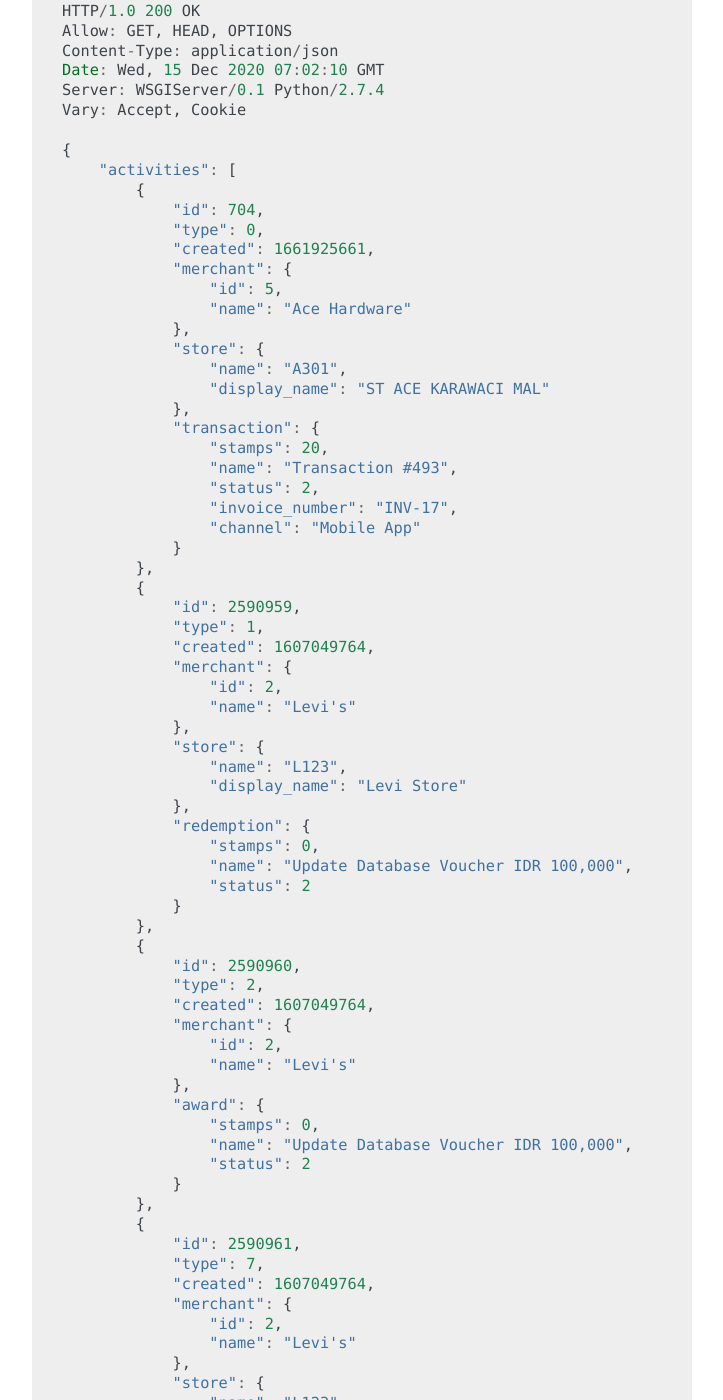
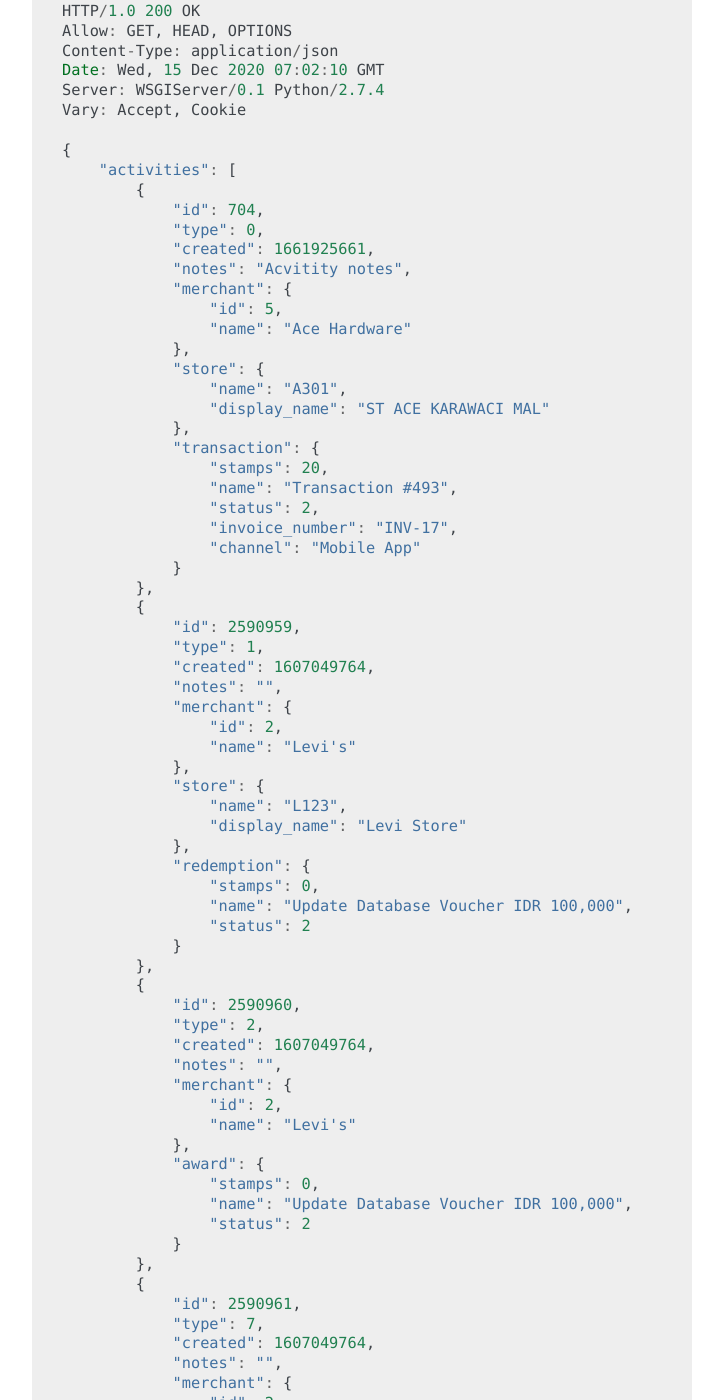
Before and after one commit to ui/stamps-api-docs, a Sphinx documentation site: the page built from source/activity_api.rst, in a window 1280 px wide and 1400 px high, scrolled down 1051 px. Shown: the whole window, without its empty margins (388-1111 px from the left). Built offline with Sphinx 7.4.7, drawn with Linux system fonts in a browser that asks for light colours; some of the changed text lies outside the part shown.

Commit message:
add notes field in activity api docs

```diff
--- a/source/activity_api.rst
+++ b/source/activity_api.rst
@@ -62,6 +62,7 @@ Below is an example response on successful API call.
                 "id": 704,
                 "type": 0,
                 "created": 1661925661,
+                "notes": "Acvitity notes",
                 "merchant": {
                     "id": 5,
                     "name": "Ace Hardware"
@@ -82,6 +83,7 @@ Below is an example response on successful API call.
                 "id": 2590959,
                 "type": 1,
                 "created": 1607049764,
+                "notes": "",
                 "merchant": {
                     "id": 2,
                     "name": "Levi's"
@@ -100,6 +102,7 @@ Below is an example response on successful API call.
                 "id": 2590960,
                 "type": 2,
                 "created": 1607049764,
+                "notes": "",
                 "merchant": {
                     "id": 2,
                     "name": "Levi's"
@@ -114,6 +117,7 @@ Below is an example response on successful API call.
                 "id": 2590961,
                 "type": 7,
                 "created": 1607049764,
+                "notes": "",
                 "merchant": {
                     "id": 2,
                     "name": "Levi's"
@@ -133,6 +137,7 @@ Below is an example response on successful API call.
                 "id": 2590962,
                 "type": 8,
                 "created": 1607049764,
+                "notes": "",
                 "survey": {
                     "name": "Test Survey",
                     "transaction_id": null
@@ -141,12 +146,14 @@ Below is an example response on successful API call.
             {
                 "id": 2590963,
                 "type": 9,
-                "created": 1607049764
+                "created": 1607049764,
+                "notes": "",
             },
             {
                 "id": 2590964,
                 "type": 10,
                 "created": 1607049764,
+                "notes": "",
                 "stamps_deduction": {
                     "stamps": 100,
                     "status": 1,
@@ -157,6 +164,7 @@ Below is an example response on successful API call.
                 "id": 2590965,
                 "type": 11,
                 "created": 1607049764,
+                "notes": "",
                 "store": {
                     "name": "L123",
                     "display_name": "Levi Store"
@@ -182,6 +190,7 @@ Below is an example response on successful API call.
                 "id": 2590966,
                 "type": 11,
                 "created": 1607049764,
+                "notes": "",
                 "store": {
                     "name": "L123",
                     "display_name": "Levi Store"
@@ -203,20 +212,24 @@ Below is an example response on successful API call.
             {
                 "id": 2590967,
                 "type": 12
+                "notes": "",
             },
             {
                 "id": 2590968,
-                "type": 13
+                "type": 13,
+                "notes": "",
             },
             {
                 "id": 2590969,
-                "type": 14
+                "type": 14,
+                "notes": "",
             },
             {
                 "id": 25909610,
                 "type": 15,
                 "created": 1607049764,
-                "expired_stamps": 102
+                "expired_stamps": 102,
+                "notes": "",
             }
         ]
     }
@@ -284,6 +297,7 @@ Below is an example response on successful API call.
                 "id": 704,
                 "type": 0,
                 "created": 1661925661,
+                "notes": "",
                 "merchant": {
                     "id": 5,
                     "name": "Ace Hardware"
@@ -304,6 +318,7 @@ Below is an example response on successful API call.
                 "id": 2590959,
                 "type": 1,
                 "created": 1607049764,
+                "notes": "",
                 "merchant": {
                     "id": 2,
                     "name": "Levi's"
```
